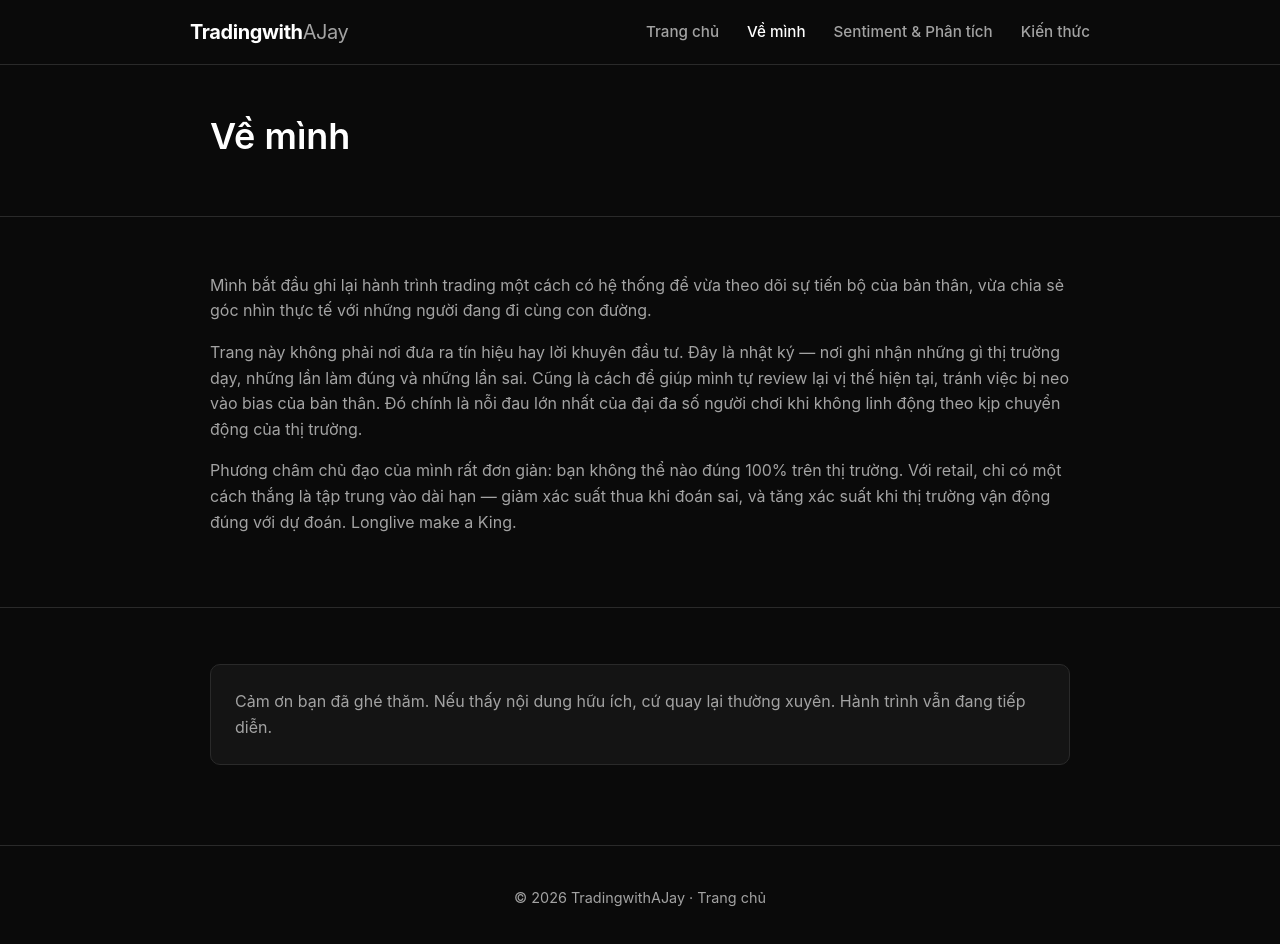
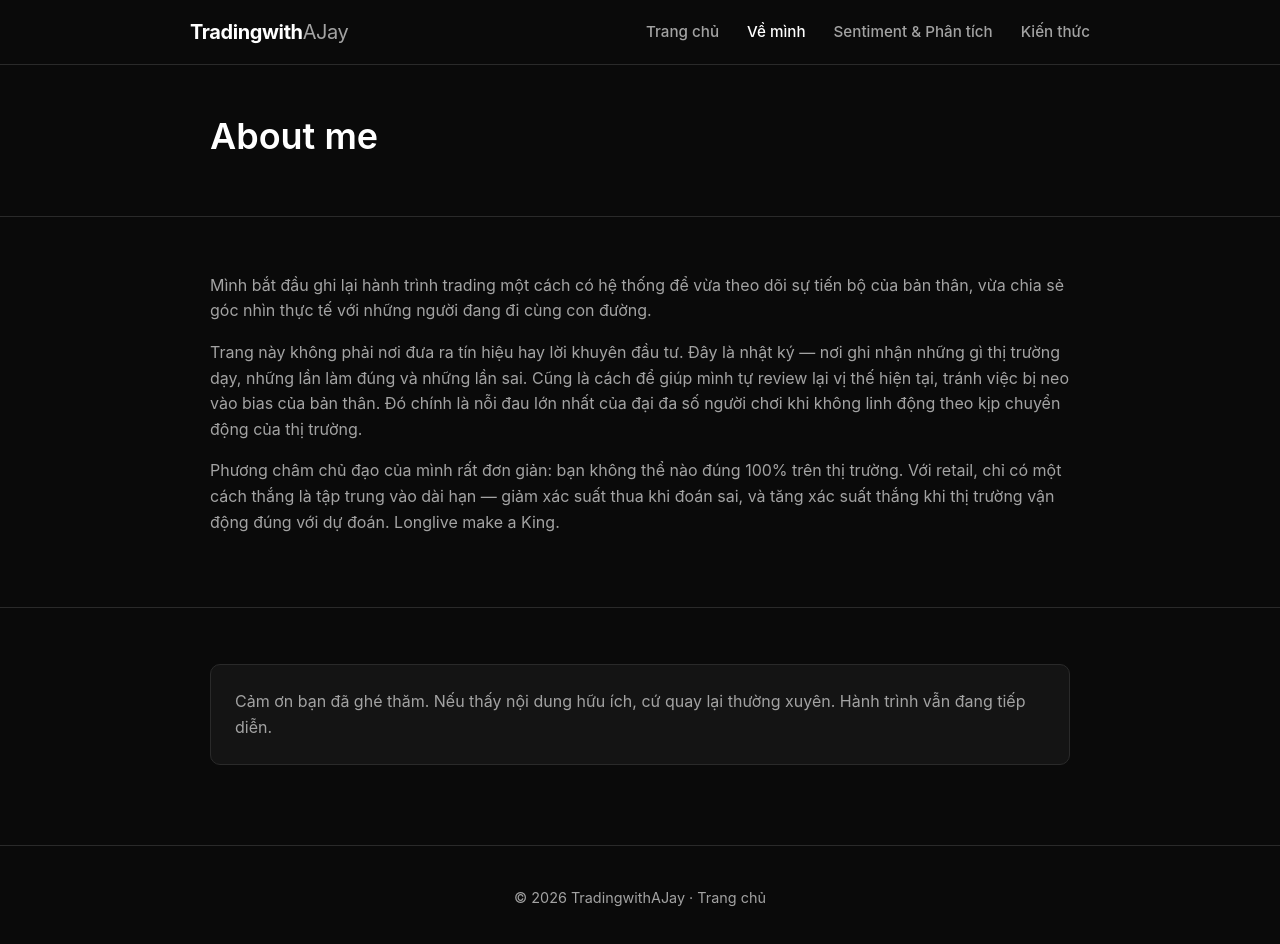
Before and after one commit to jayc9298-maker/TradingwithAjay, a plain HTML site: page about.html in a window 1280 px wide. Drawn offline with Linux system fonts and the light colour scheme.

Commit message:
Update about.html

```diff
--- a/about.html
+++ b/about.html
@@ -24,7 +24,7 @@
   <main>
     <section style="padding-top: 3rem;">
       <div class="container">
-        <h1>Về mình</h1>
+        <h1>About me</h1>
       </div>
     </section>
 
@@ -34,7 +34,7 @@
 
         <p>Trang này không phải nơi đưa ra tín hiệu hay lời khuyên đầu tư. Đây là nhật ký — nơi ghi nhận những gì thị trường dạy, những lần làm đúng và những lần sai. Cũng là cách để giúp mình tự review lại vị thế hiện tại, tránh việc bị neo vào bias của bản thân. Đó chính là nỗi đau lớn nhất của đại đa số người chơi khi không linh động theo kịp chuyển động của thị trường.</p>
 
-        <p>Phương châm chủ đạo của mình rất đơn giản: bạn không thể nào đúng 100% trên thị trường. Với retail, chỉ có một cách thắng là tập trung vào dài hạn — giảm xác suất thua khi đoán sai, và tăng xác suất khi thị trường vận động đúng với dự đoán. Longlive make a King.</p>
+        <p>Phương châm chủ đạo của mình rất đơn giản: bạn không thể nào đúng 100% trên thị trường. Với retail, chỉ có một cách thắng là tập trung vào dài hạn — giảm xác suất thua khi đoán sai, và tăng xác suất thắng khi thị trường vận động đúng với dự đoán. Longlive make a King.</p>
       </div>
     </section>
 
```
